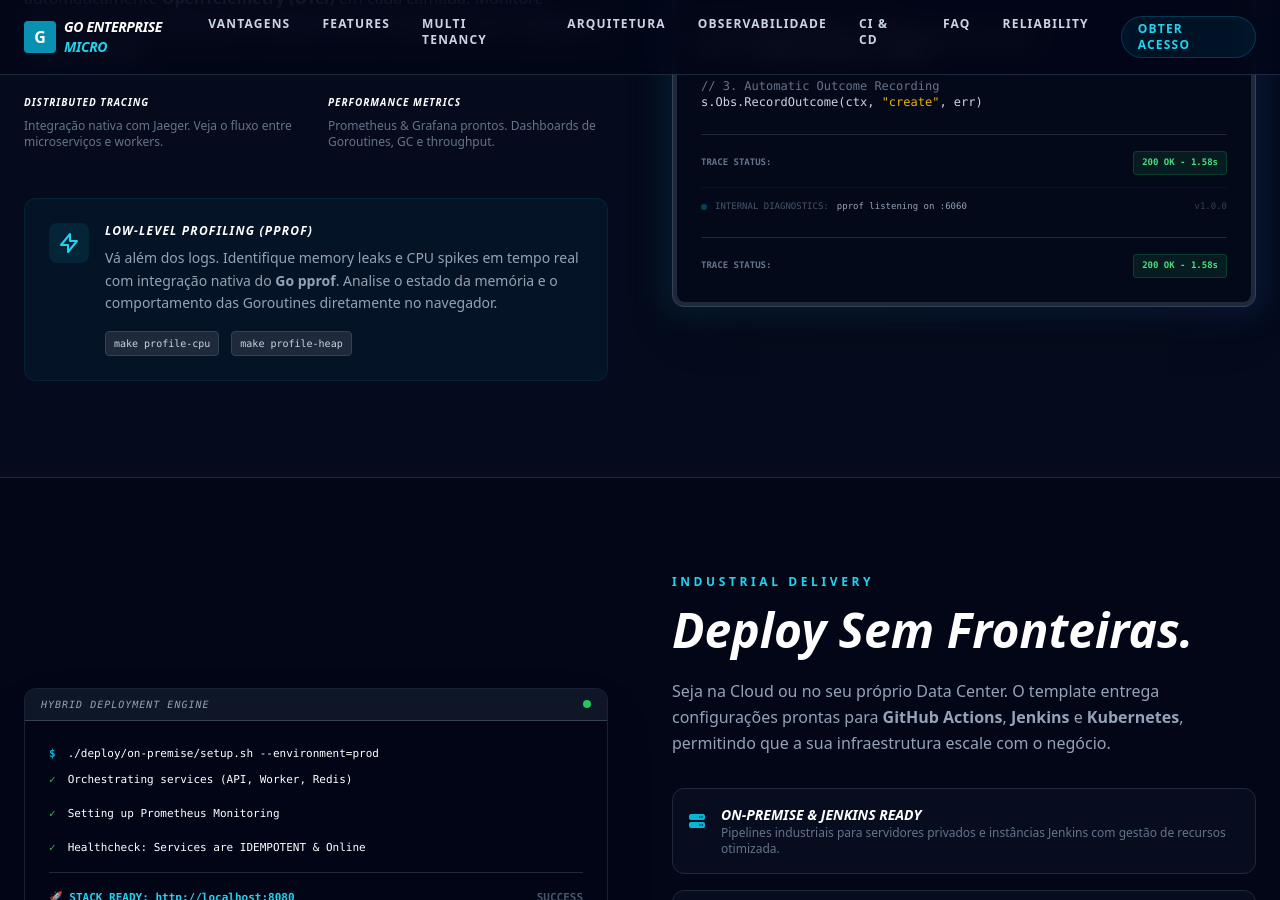
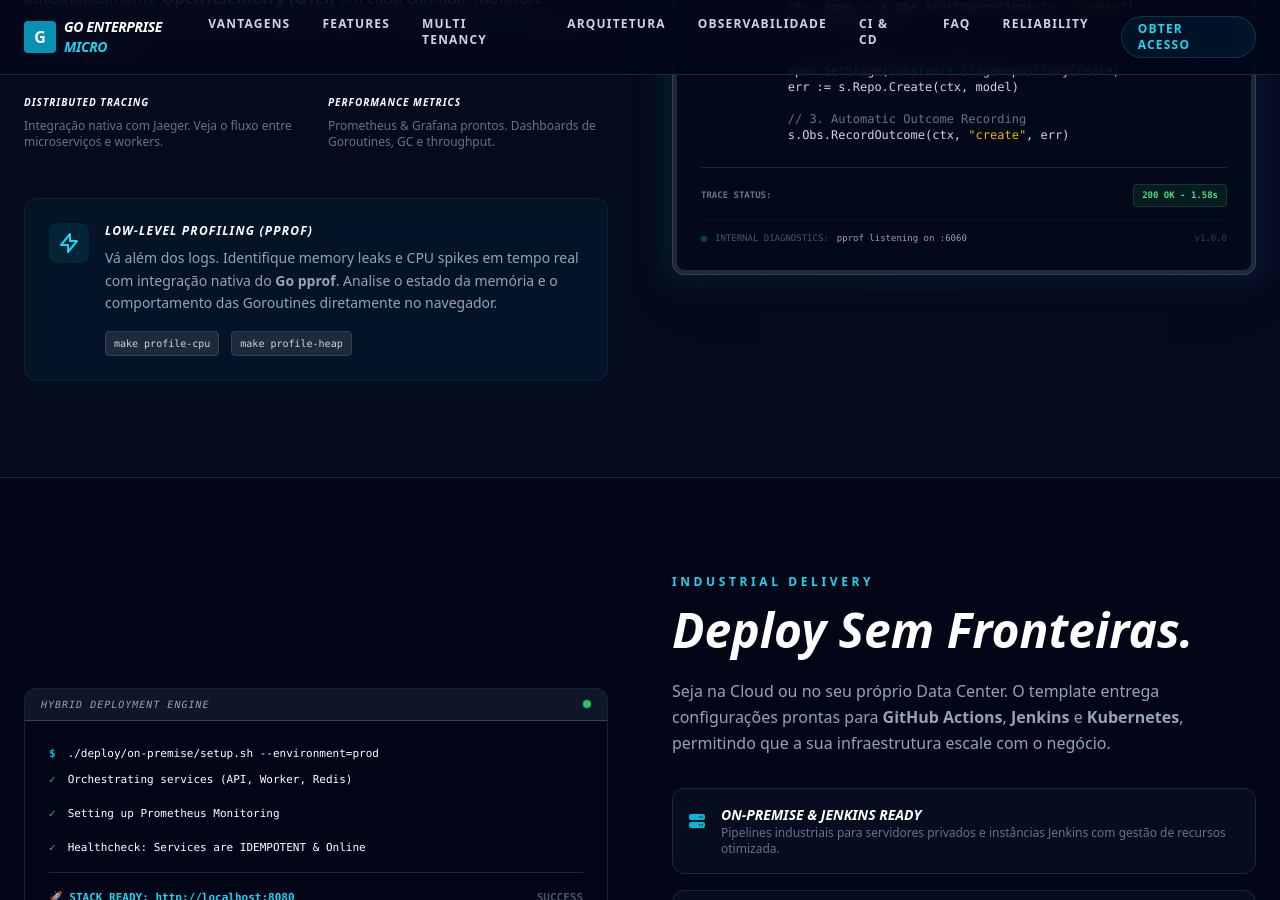
Before and after one commit to ortizdavid/go-enterprise-micro-site, a Jekyll site: the page built from index.html, in a window 1280 px wide and 900 px high, scrolled down 5451 px. Built offline with Jekyll 4.4.1, drawn with Linux system fonts in a browser that asks for light colours; nearby versions of some CDN libraries.

```diff
--- a/_includes/observability.html
+++ b/_includes/observability.html
@@ -53,6 +53,7 @@
                                     <div class="w-2 h-2 rounded-full bg-slate-700"></div>
                                 </div>
                             </div>
+
                             <pre class="text-[11px] md:text-xs leading-relaxed">
             <span class="text-slate-500">// 1. Start Contextual Operation</span>
             ctx, span := s.Obs.StartOperation(ctx, <span class="text-yellow-500">"create"</span>)
@@ -78,11 +79,6 @@ s.Obs.RecordOutcome(ctx, <span class="text-yellow-500">"create"</span>, err)</pr
                                 </div>
                                 <span class="text-slate-700">v1.0.0</span>
                             </div>
-
-                            <div class="mt-6 pt-4 border-t border-slate-800 flex items-center justify-between">
-                                <span class="text-[9px] text-slate-500 font-bold uppercase">Trace Status:</span>
-                                <span class="px-2 py-1 bg-green-500/10 text-green-400 border border-green-500/20 rounded text-[9px] font-bold">200 OK - 1.58s</span>
-                            </div>
                         </div>
                     </div>
                 </div>
```
Lines whose indentation alone changed are shown as unchanged.
